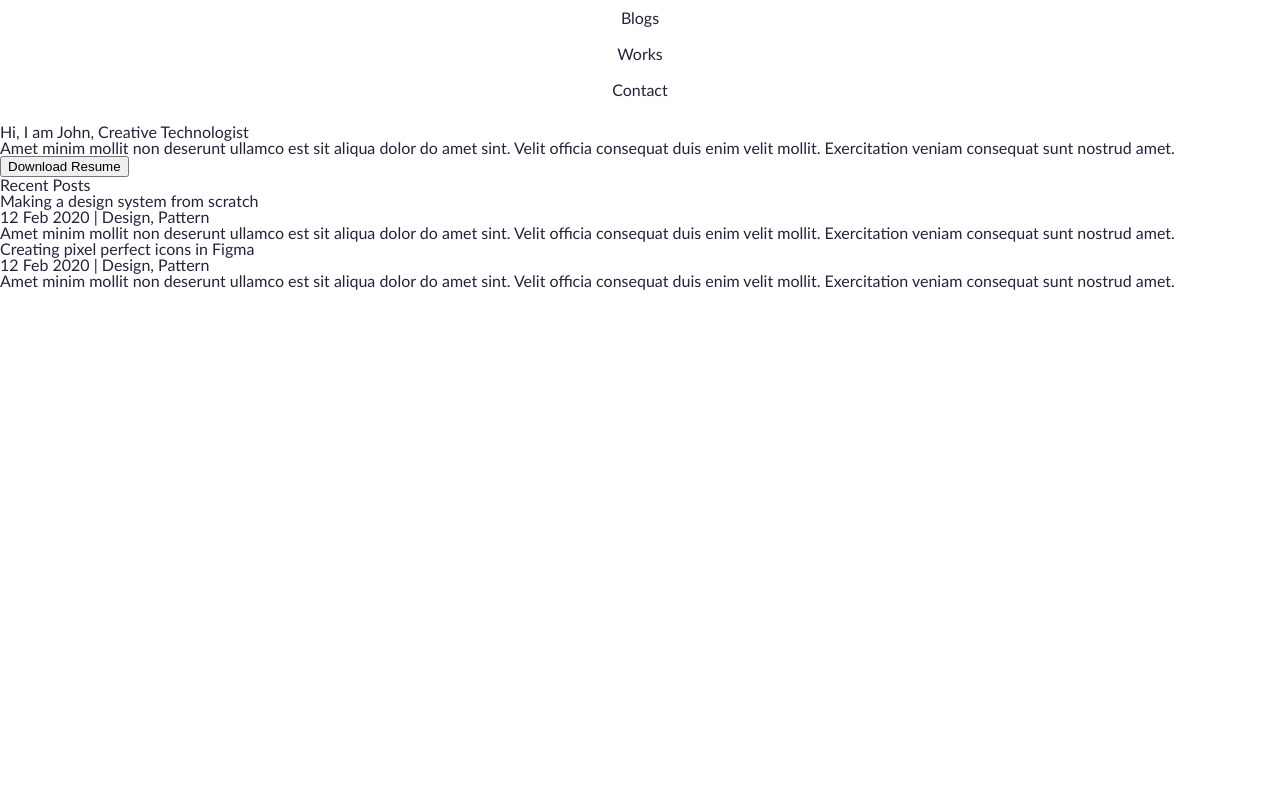
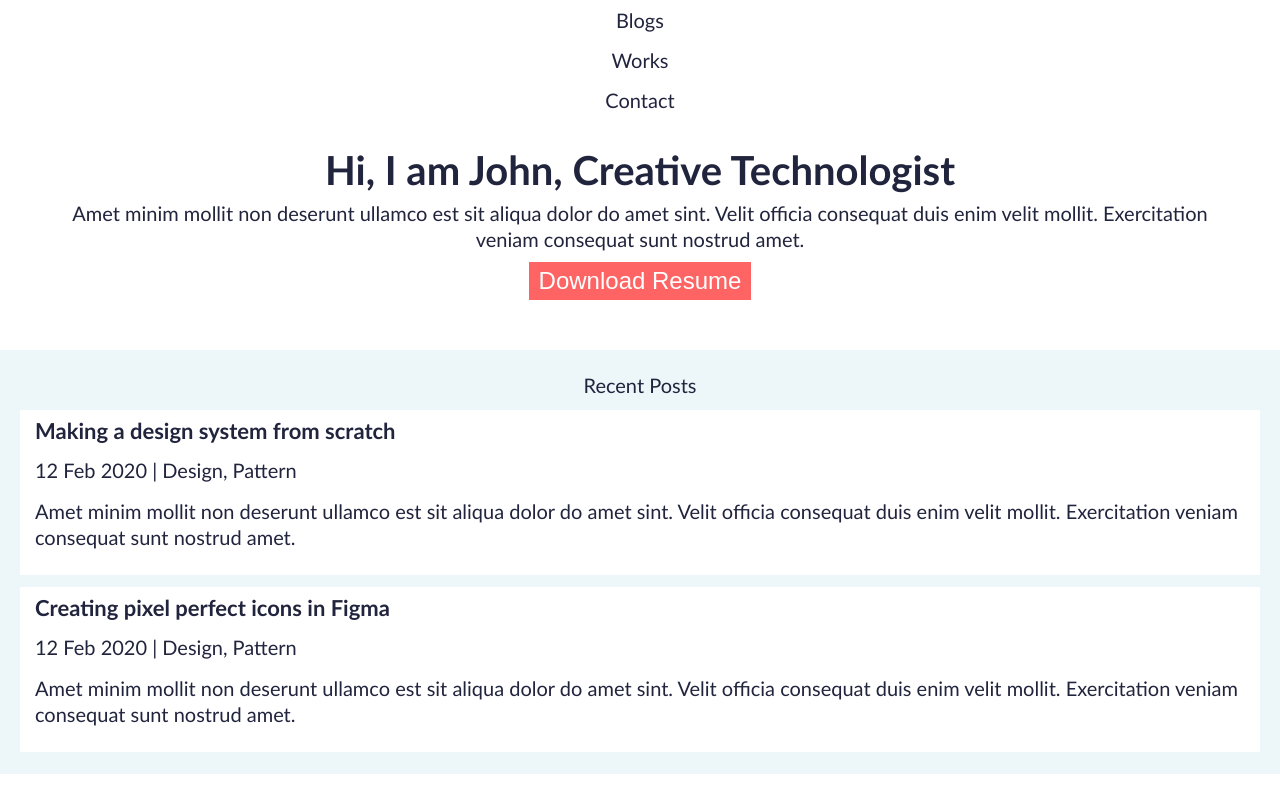
Before and after one commit to HeloisaMafra/atv-portifolio, a plain HTML site: page index.html in a window 1280 px wide. Drawn offline with Linux system fonts and the light colour scheme.

Commit message:
Add files via upload
continuação até recent posts.

```diff
--- a/css/style.css
+++ b/css/style.css
@@ -3,6 +3,10 @@
      GERAL
 =============
 */
+html {
+    font-size: calc(15px + 0.390625vw);
+}
+
 body {
     color: #21243D;
     font-family: 'Trebuchet MS', 'Lucida Sans Unicode', 'Lucida Grande', 'Lucida Sans', Arial, sans-serif;
@@ -12,7 +16,10 @@ a {
     text-decoration: none;
 }
 
+p {
+    line-height: 130%;
 
+}
 /* =============
    ESPECÍFICO
    =============
@@ -22,3 +29,42 @@ header ul li {
     padding: 10px 0 10px 0;
 
 }
+section.banner {
+    text-align: center;
+    padding: 0 5% 0 5%;
+}
+section.banner h1 {
+    font-weight: bold;
+    font-size: 2rem;
+    margin: 10px 0 10px 0;
+}
+section.banner p button{
+    background-color: #FF6464;
+    border: none;
+    color: #FFFFFF;
+    display: inline-block;
+    margin: 10px 0 50px;
+    padding: 5px 10px;
+    font-size: 1.2rem;
+}
+section.posts{
+    background-color: #EDF7FA;
+    padding: 10px;
+}
+section.posts h2 {
+    text-align: center;
+    margin: 15px;
+}
+section.posts ul li {
+    background-color: #FFF;
+    padding: 10px 15px 10px 15px;
+    margin: 12px 10px 12px 10px;
+}
+section.posts ul li h3 {
+    font-weight: bold;
+    font-size: 1.1rem;
+}
+section.posts ul li p {
+    margin: 15px 0 15px 0;
+
+}
```
